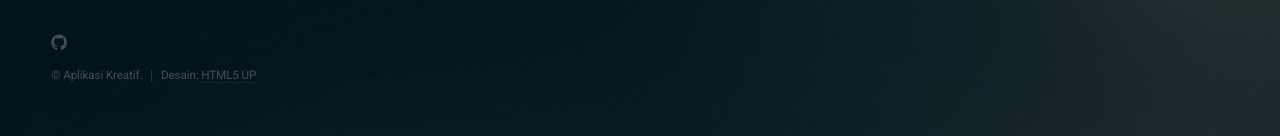
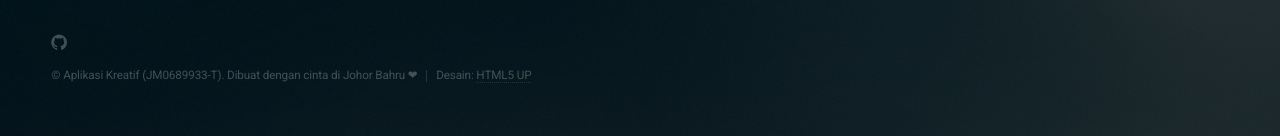
Before and after one commit to aplikasikreatif/aplikasikreatif, a plain HTML site: page index.html in a window 1280 px wide. Shown: the part 661-797 px from the top of the page. Drawn offline with nearby package versions, Linux system fonts and the light colour scheme.

Commit message:
Add Company No

```diff
--- a/index.html
+++ b/index.html
@@ -37,7 +37,7 @@
                     <!--li><a href="#" class="icon fa-envelope-o"><span class="label">Email</span></a></li-->
                 </ul>
                 <ul class="copyright">
-                    <li>&copy; Aplikasi Kreatif.</li><li>Desain: <a href="http://html5up.net">HTML5 UP</a></li>
+                    <li>&copy; Aplikasi Kreatif (JM0689933-T). Dibuat dengan cinta di Johor Bahru &#x2764;</li><li>Desain: <a href="http://html5up.net">HTML5 UP</a></li>
                 </ul>
             </footer>
 
```
